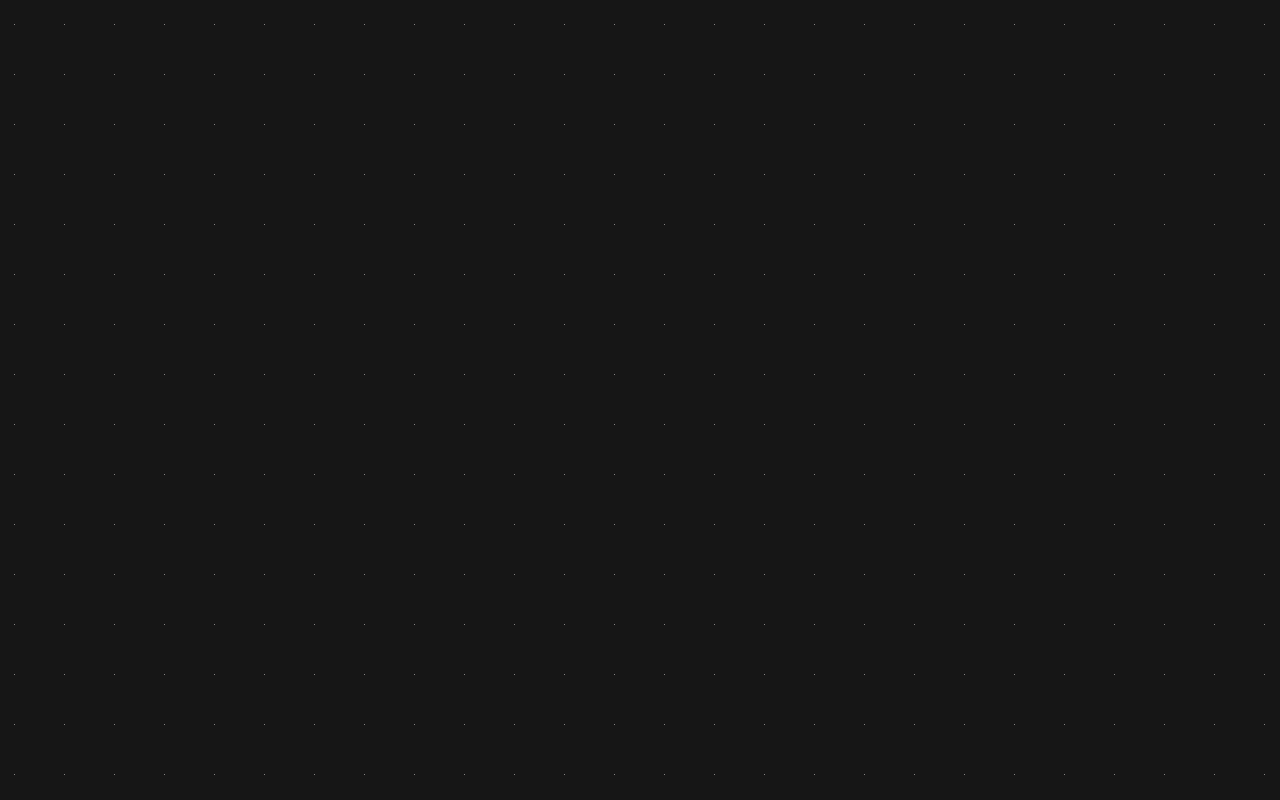
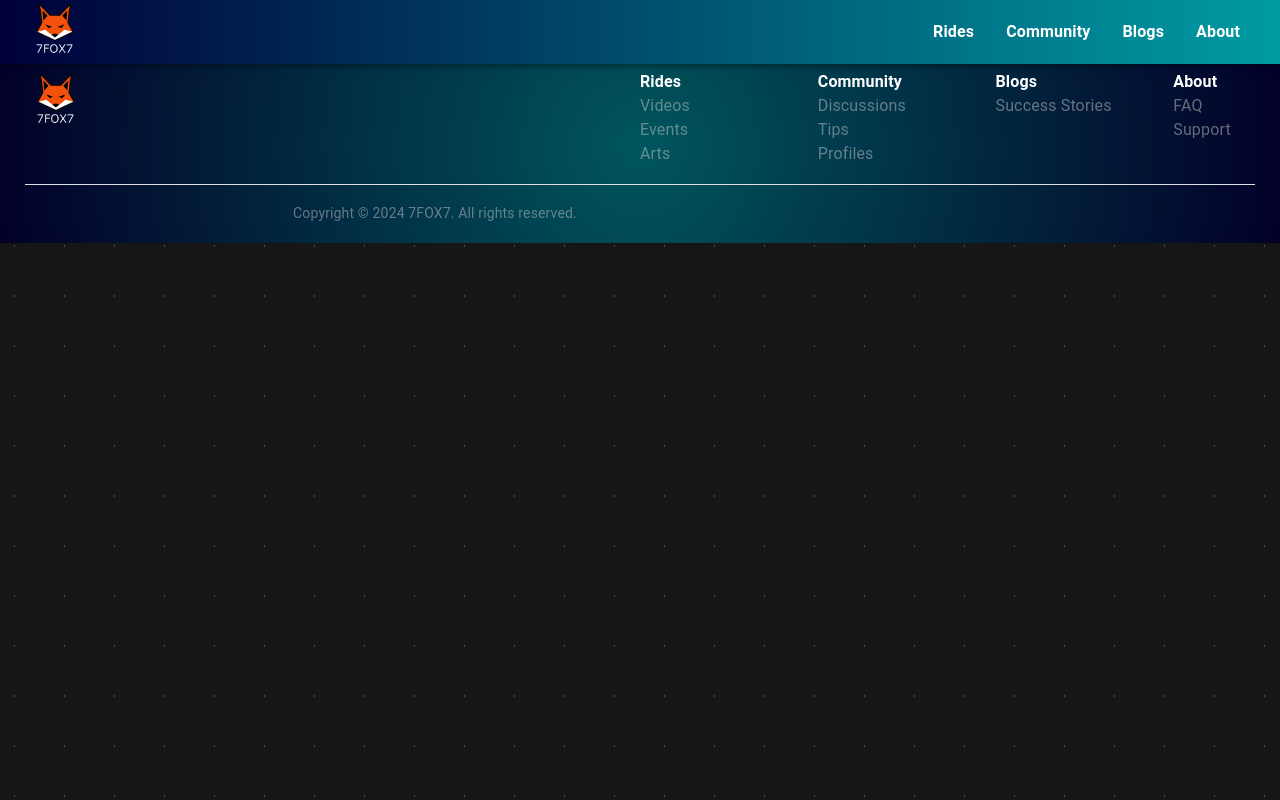
Before and after one commit to 7FOX7/moto-project, a React (Vite) app: page /blogs in a window 1280 px wide. Before the commit this address had no page. Built offline with nearby package versions, Linux system fonts and the light colour scheme; some icons are missing.

Commit message:
Added 'Blogs' route

```diff
--- a/src/App.jsx
+++ b/src/App.jsx
@@ -15,6 +15,8 @@ const Layout = lazy(() => import('./components/Layout/Layout'))
 const Rides = lazy(() => import('./pages/Rides'))
 const VideoView = lazy(() => import('./pages/VideoView'))
 const Community = lazy(() => import('./pages/Community'))
+const Blogs = lazy(() => import('./pages/Blogs'))
+
 function App() {
   return (
     <ScreenSizeProvider>
@@ -27,6 +29,7 @@ function App() {
             <Route path="rides" element={<Rides />} />
             <Route path="video-view/:id" element={<VideoView />} />
             <Route path="community" element={<Community /> } />
+            <Route path="blogs" element={<Blogs />} />
           </Route>
         </Routes>
       </Suspense>
--- /dev/null
+++ b/src/components/Blogs/Main.jsx
@@ -0,0 +1,5 @@
+const Main = () => {
+   return <p>hello from Main (Blogs)</p>
+}
+
+export default Main
--- /dev/null
+++ b/src/pages/Blogs.jsx
@@ -0,0 +1,7 @@
+import Main from "../components/Blogs/Main"
+
+const Blogs = () => {
+   return <Main />
+}
+
+export default Blogs
```
